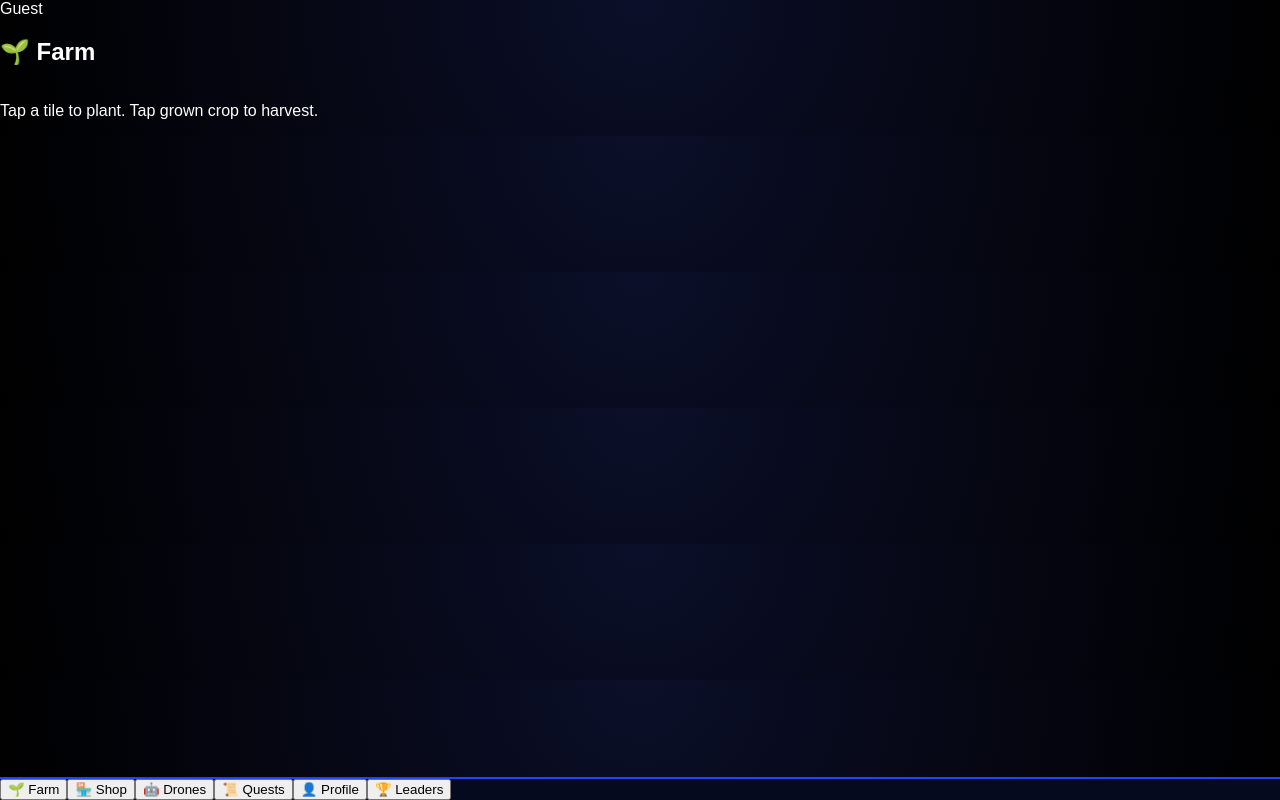
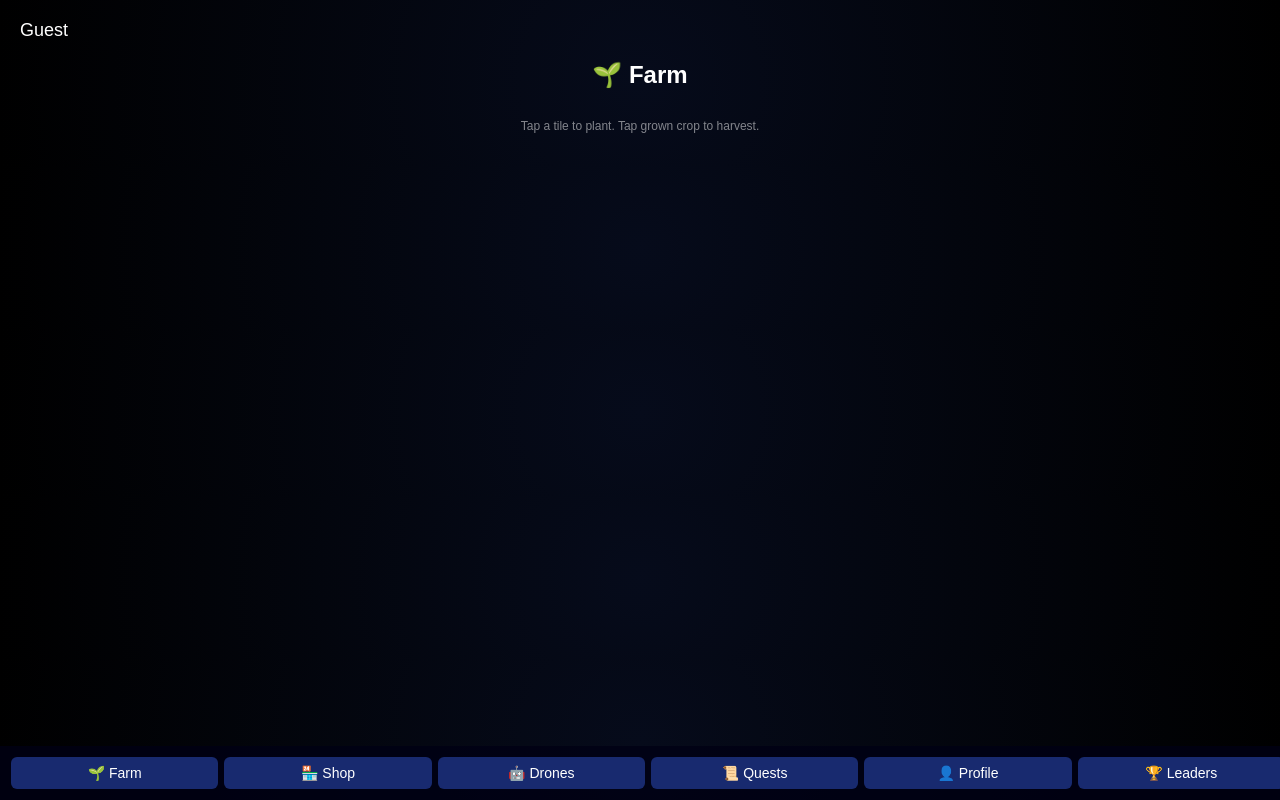
Before and after one commit to megustatraffic-crypto/my_app_space, a PHP site: page / in a window 1280 px wide. Run offline with PHP 8.4, Linux system fonts and the light colour scheme; some libraries are stand-ins or nearby versions.

Commit message:
styles.css

```diff
--- a/frontend/styles.css
+++ b/frontend/styles.css
@@ -1,88 +1,94 @@
 body {
-    margin: 0;
-    padding: 0;
-    background: radial-gradient(circle at top, #0b0f29, #000);
-    font-family: 'Orbitron', sans-serif;
-    color: white;
+    margin:0;
+    font-family:'Orbitron', sans-serif;
+    background: radial-gradient(circle at center, #060b1b, #000);
+    color:white;
+    overflow-x:hidden;
 }
 
-.app { width:100vw; height:100vh; }
-
-.header {
-    text-align:center;
-    padding:10px;
-    font-size:22px;
+#app {
+    padding:20px;
 }
 
-.status { text-align:center; font-size:18px; margin-bottom:10px; }
+.top-bar {
+    display:flex;
+    justify-content:space-between;
+    font-size:18px;
+    margin-bottom:10px;
+}
+
+.section-title {
+    text-align:center;
+    font-size:24px;
+}
+
+.subtitle {
+    text-align:center;
+    font-size:14px;
+    opacity:0.7;
+}
 
 .farm-grid {
-    display:flex;
-    flex-wrap:wrap;
-    width:300px;
-    margin:0 auto;
-    margin-top:5px;
+    display:grid;
+    grid-template-columns: repeat(3, 90px);
+    grid-gap:10px;
+    justify-content:center;
+    margin-top:15px;
 }
 
 .tile {
     width:90px;
     height:90px;
-    margin:5px;
-    border:2px solid #4455ff;
-    background:#101a3d;
+    background:#0c1230;
+    border:2px solid #294bff;
     border-radius:12px;
     display:flex;
+    justify-content:center;
     align-items:center;
-    justify-content:center;
-    font-size:28px;
+    font-size:26px;
     cursor:pointer;
     transition:0.2s;
-    position:relative;
 }
 
-.tile:hover { transform:scale(1.1); border-color:#8eaaff; }
-
-.timer {
-    position:absolute;
-    top:-10px;
-    font-size:13px;
-    color:#9eb7ff;
-}
-
-.grow {
-    animation: pulse 0.8s infinite alternate;
+.tile.growing {
+    animation:pulse 1s infinite;
+    color:#7cff8a;
 }
 
 @keyframes pulse {
-    from { transform: scale(1); }
-    to { transform: scale(1.15); }
+    0% { transform:scale(1); }
+    50% { transform:scale(1.07);}
+    100%{transform:scale(1);}
 }
 
 .menu {
     position:fixed;
     bottom:0;
+    left:0;
     width:100%;
     display:flex;
-    background:#050a1e;
-    border-top:2px solid #1b45ff;
+    justify-content:space-between;
+    background:rgba(0,0,20,0.8);
+    padding:8px;
 }
 
-.menu a {
+.menu-btn {
     flex:1;
-    text-align:center;
-    padding:12px;
-    font-size:18px;
+    margin:3px;
+    padding:8px;
+    font-size:14px;
+    border:none;
+    border-radius:6px;
+    background:#182a6f;
     color:white;
-    text-decoration:none;
-    border-right:1px solid #1b45ff;
+}
+.menu-btn:hover {
+    background:#2d4aff;
 }
 
-.menu a:hover { background:#1b45ff; }
-.menu a:last-child { border-right:none; }
-
-.season {
+.hint {
     text-align:center;
-    font-size:14px;
-    padding:5px;
-    opacity:0.8;
+    margin-top:10px;
+    font-size:12px;
+    opacity:0.5;
 }
```
